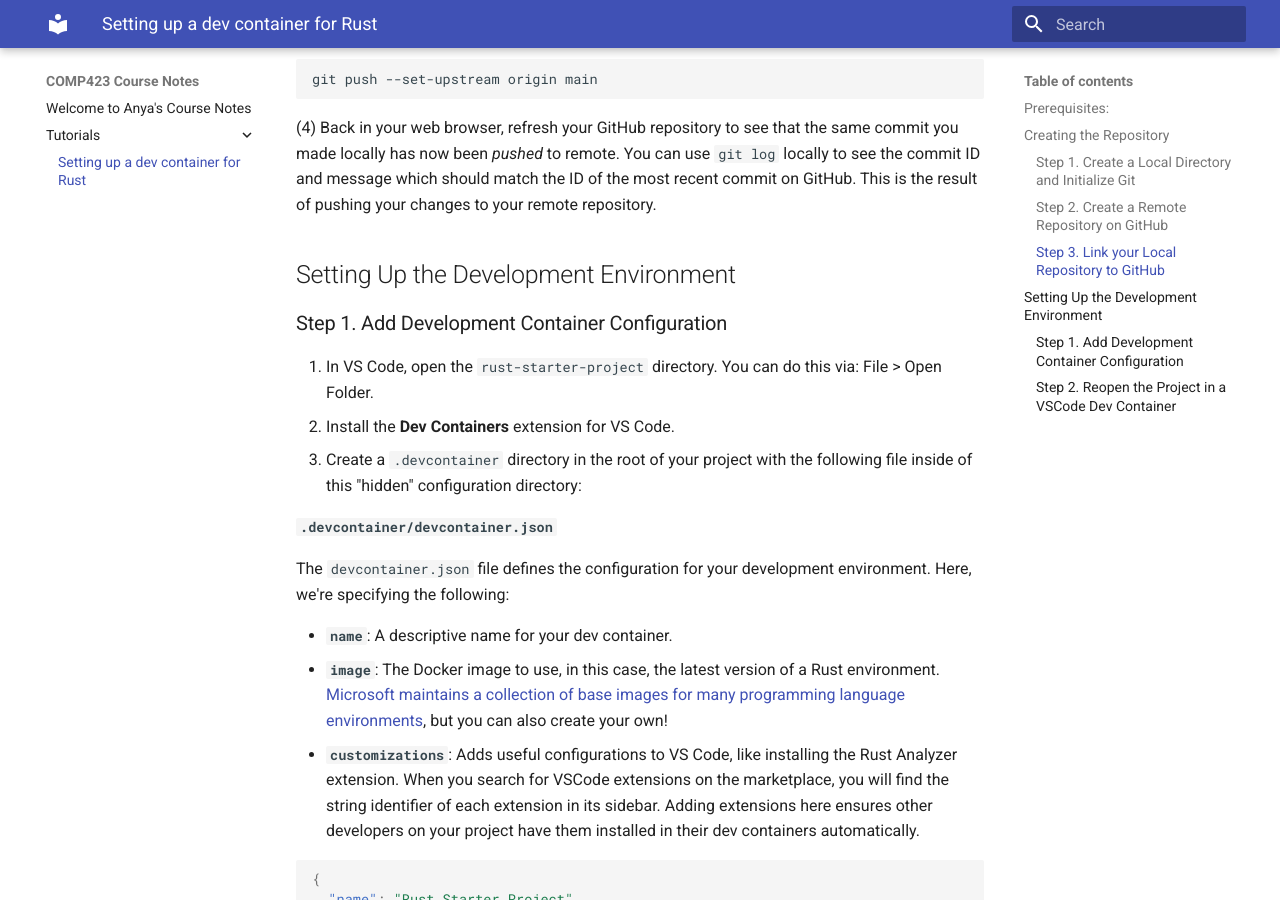
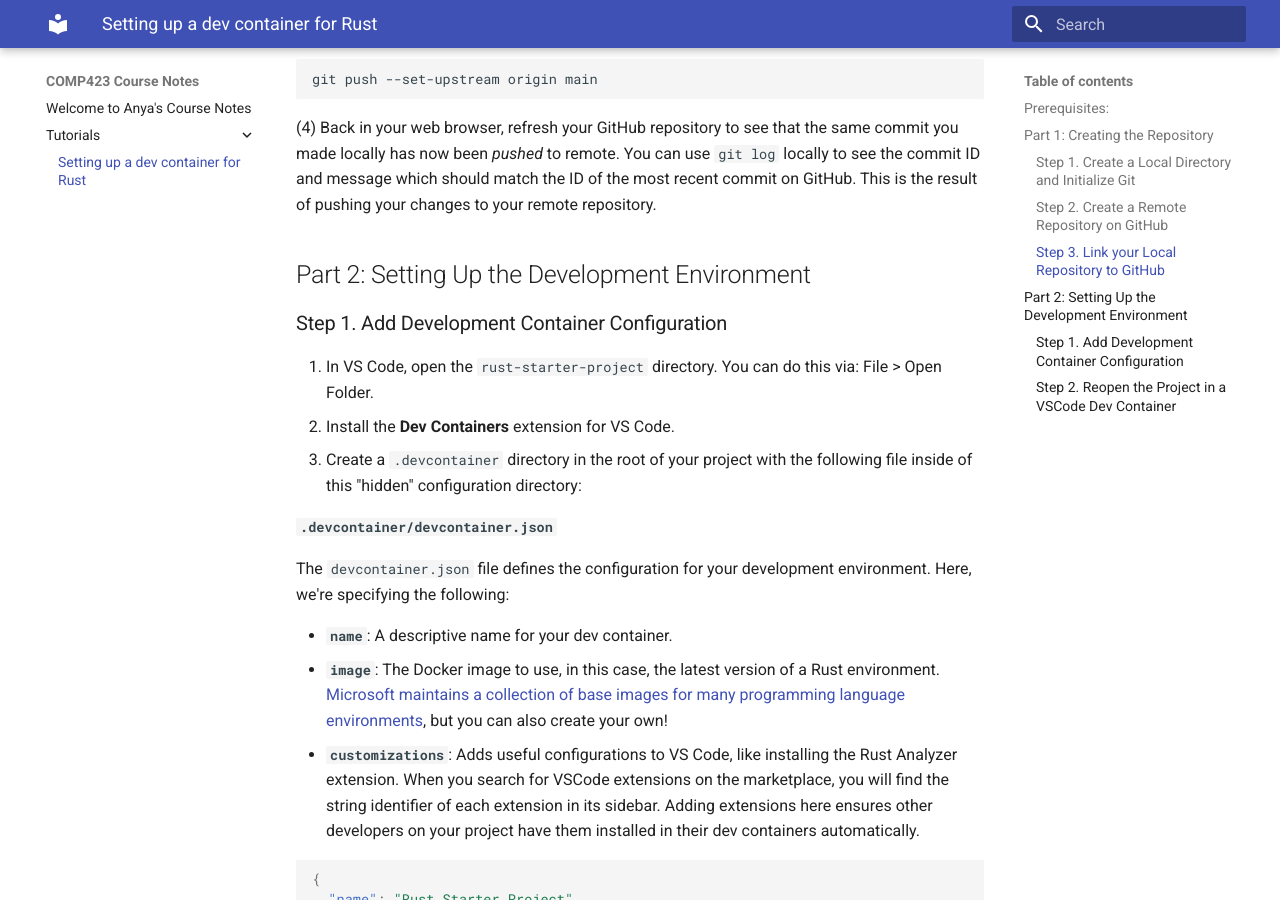
Before and after one commit to v-anya/comp423-course-notes, an MkDocs documentation site: the page built from docs/tutorials/rust-setup.md, in a window 1280 px wide and 900 px high, scrolled down 1632 px. Built offline with MkDocs 1.6.1 and Material for MkDocs 9.7.7, drawn with Linux system fonts in a browser that asks for light colours; some of the changed text lies outside the part shown.

Commit message:
Updated headings

````diff
--- a/docs/tutorials/rust-setup.md
+++ b/docs/tutorials/rust-setup.md
@@ -9,7 +9,7 @@
 3. **Visual Studio Code:** Get VS Code [here](https://code.visualstudio.com/).
 4. **Docker:** Download and install [here](https://www.docker.com/products/docker-desktop).
 
-## Creating the Repository
+## Part 1: Creating the Repository
 ### Step 1. Create a Local Directory and Initialize Git
 (A) Open your terminal or command prompt.
 
@@ -61,7 +61,7 @@
    ```
 (4) Back in your web browser, refresh your GitHub repository to see that the same commit you made locally has now been _pushed_ to remote. You can use `git log` locally to see the commit ID and message which should match the ID of the most recent commit on GitHub. This is the result of pushing your changes to your remote repository.
 
-## Setting Up the Development Environment
+## Part 2: Setting Up the Development Environment
 ### Step 1. Add Development Container Configuration
 
 1. In VS Code, open the `rust-starter-project` directory. You can do this via: File > Open Folder.
````
